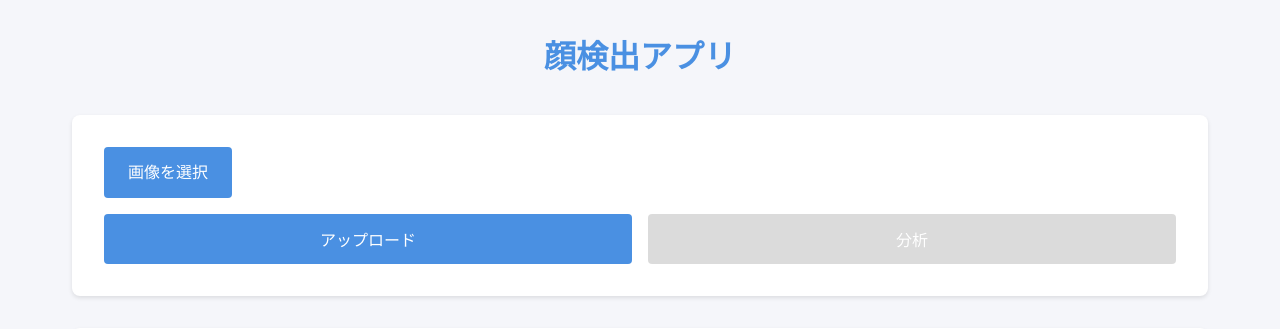
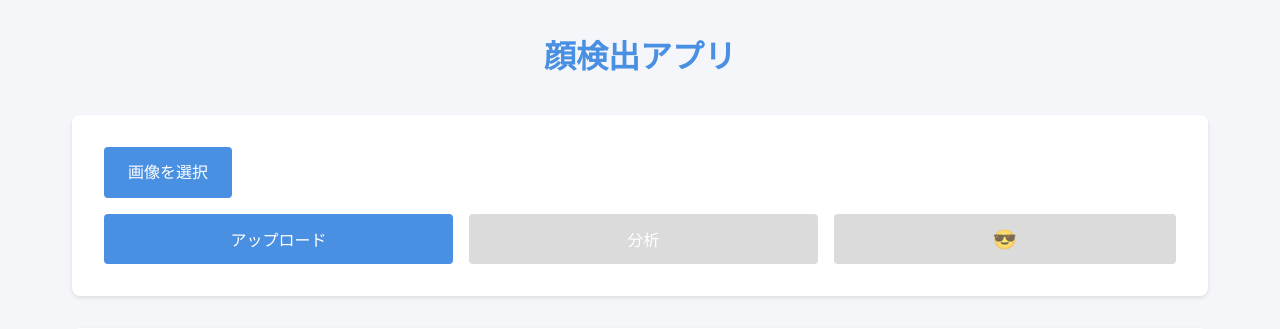
Before and after one commit to hikiroku/cautious-goggles, a Flask app: page / in a window 1280 px wide. Shown: the top 329 px of the page. Run offline with Flask 2, Linux system fonts and the light colour scheme.

Commit message:
feat: サングラスエフェクト機能の追加
- サングラス機能
  - ボタンの追加
  - 目の位置にを表示
  - 一時的なオーバーレイ表示

- UI改善
  - ボタンのスタイリング
  - アニメーション効果
  - ボタンの状態管理

```diff
--- a/static/css/style.css
+++ b/static/css/style.css
@@ -68,7 +68,8 @@ h1 {
 }
 
 #uploadButton,
-#analyzeButton {
+#analyzeButton,
+#sunglassesButton {
     flex: 1;
     padding: 0.8rem;
     background-color: var(--primary-color);
@@ -81,14 +82,22 @@ h1 {
 }
 
 #uploadButton:hover,
-#analyzeButton:hover:not(:disabled) {
+#analyzeButton:hover:not(:disabled),
+#sunglassesButton:hover:not(:disabled) {
     background-color: #357abd;
+    transform: translateY(-1px);
 }
 
-#analyzeButton:disabled {
+#analyzeButton:disabled,
+#sunglassesButton:disabled {
     background-color: #cccccc;
     cursor: not-allowed;
     opacity: 0.7;
+}
+
+#sunglassesButton {
+    font-size: 1.2rem;
+    padding: 0.6rem;
 }
 
 .loading {
--- a/static/js/main.js
+++ b/static/js/main.js
@@ -8,7 +8,10 @@ document.addEventListener('DOMContentLoaded', () => {
     const resultInfo = document.getElementById('resultInfo');
     const faceDetails = document.getElementById('faceDetails');
     const analyzeButton = document.getElementById('analyzeButton');
+    const sunglassesButton = document.getElementById('sunglassesButton');
     let currentFilePath = null;
+    let currentFaces = null;
+    let currentScale = 1;
 
     // エラー表示関数
     function showError(message) {
@@ -154,6 +157,38 @@ document.addEventListener('DOMContentLoaded', () => {
         }
     });
 
+    // サングラスemojiを描画
+    function drawSunglasses(faces, scale) {
+        // 元の画像を保存
+        const imageData = ctx.getImageData(0, 0, previewCanvas.width, previewCanvas.height);
+
+        faces.forEach(face => {
+            // 目のランドマークをグループ化
+            const eyes = face.landmarks.filter(point => point.type === 'eye');
+            if (eyes.length >= 2) {
+                // 目の間の距離を計算
+                const eyeDistance = Math.sqrt(
+                    Math.pow(eyes[1].x - eyes[0].x, 2) +
+                    Math.pow(eyes[1].y - eyes[0].y, 2)
+                ) * scale;
+
+                // サングラスのサイズと位置を計算
+                const sunglassesSize = eyeDistance * 1.5; // サングラスの幅
+                const x = ((eyes[0].x + eyes[1].x) / 2 * scale) - (sunglassesSize / 2);
+                const y = (eyes[0].y * scale) - (sunglassesSize / 4);
+
+                // サングラスemojiを描画
+                ctx.font = `${sunglassesSize}px Arial`;
+                ctx.fillText('🕶', x, y);
+            }
+        });
+
+        // アニメーション効果
+        setTimeout(() => {
+            ctx.putImageData(imageData, 0, 0);
+        }, 1000);
+    }
+
     // 分析ボタンのクリックハンドラ
     analyzeButton.addEventListener('click', async () => {
         if (!currentFilePath) {
@@ -189,14 +224,25 @@ document.addEventListener('DOMContentLoaded', () => {
             const img = new Image();
             img.onload = () => {
                 const scale = previewCanvas.width / img.width;
+                currentScale = scale;
+                currentFaces = data.faces;
                 drawDetectionResults(data.faces, scale);
+                sunglassesButton.disabled = false;
             };
             img.src = previewCanvas.toDataURL();
 
         } catch (err) {
             showError(err.message);
+            sunglassesButton.disabled = true;
         } finally {
             toggleLoading(false);
+        }
+    });
+
+    // サングラスボタンのクリックハンドラ
+    sunglassesButton.addEventListener('click', () => {
+        if (currentFaces && currentFaces.length > 0) {
+            drawSunglasses(currentFaces, currentScale);
         }
     });
 
@@ -207,7 +253,9 @@ document.addEventListener('DOMContentLoaded', () => {
             displayPreview(file);
             resultInfo.classList.add('hidden');
             analyzeButton.disabled = true;
+            sunglassesButton.disabled = true;
             currentFilePath = null;
+            currentFaces = null;
         }
     });
 });
--- a/templates/index.html
+++ b/templates/index.html
@@ -19,6 +19,7 @@
                 <div class="button-group">
                     <button type="submit" id="uploadButton">アップロード</button>
                     <button type="button" id="analyzeButton" disabled>分析</button>
+                    <button type="button" id="sunglassesButton" disabled>😎</button>
                 </div>
             </form>
         </div>
```
